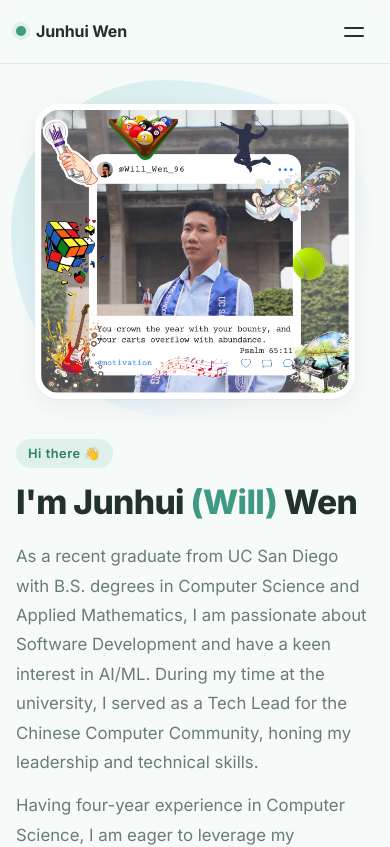
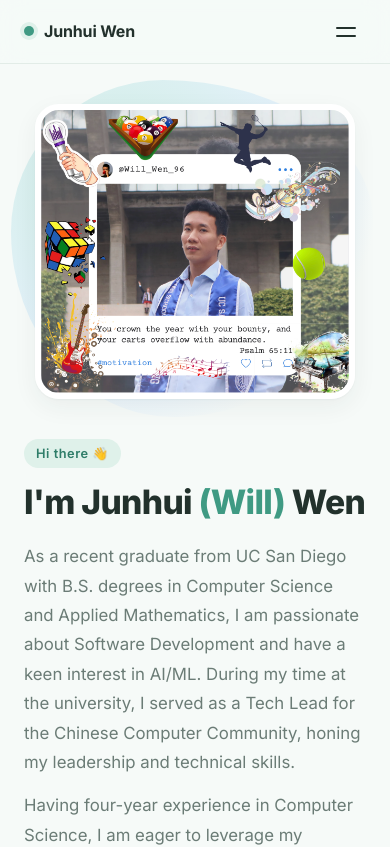
Before and after one commit to willwen96/willwen96.github.io, a React (Create React App) app: page / in a window 390 px wide. Shown: the top 847 px of the page. Built offline with nearby package versions, Linux system fonts and the light colour scheme.

Commit message:
update style

```diff
--- a/src/styles/global.css
+++ b/src/styles/global.css
@@ -315,7 +315,7 @@ p {
     }
 
     .container {
-        padding: 0 16px;
+        padding: 0 24px;
     }
 
     .page-head {
```
